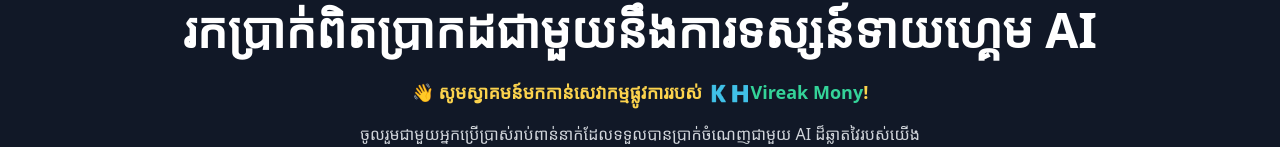
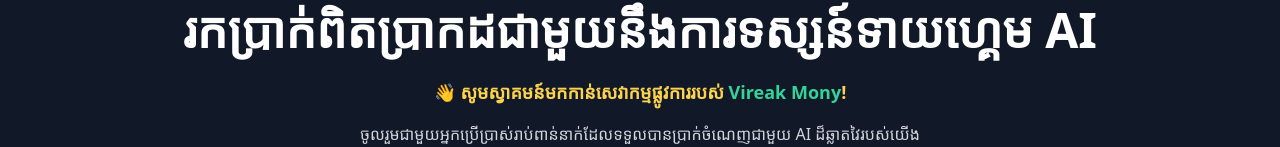
Before and after one commit to HackBotsCoder/VireakHackBot, a plain HTML site: page index.html in a window 1280 px wide. Shown: the part 290-437 px from the top of the page. Drawn offline with nearby package versions, Linux system fonts and the light colour scheme.

Commit message:
Update index.html

```diff
--- a/index.html
+++ b/index.html
@@ -52,7 +52,7 @@
         រកប្រាក់ពិតប្រាកដជាមួយនឹងការទស្សន៍ទាយហ្គេម AI
       </h2>
       <div class="mb-4 text-lg font-semibold text-yellow-300">
-        👋 សូមស្វាគមន៍មកកាន់សេវាកម្មផ្លូវការរបស់ <span class="text-green-400">🇰🇭Vireak Mony</span>!
+        👋 សូមស្វាគមន៍មកកាន់សេវាកម្មផ្លូវការរបស់ <span class="text-green-400">Vireak Mony</span>!
       </div>
       <p class="max-w-xl mb-8 text-gray-300">
         ចូលរួមជាមួយអ្នកប្រើប្រាស់រាប់ពាន់នាក់ដែលទទួលបានប្រាក់ចំណេញជាមួយ AI ដ៏ឆ្លាតវៃរបស់យើងនៅក្នុងហ្គេម Aviator, Mines និង Penalty។ ភាពត្រឹមត្រូវ 98%, ការទស្សន៍ទាយពេលវេលាជាក់ស្តែង និងការដកប្រាក់ភ្លាមៗ!
```
